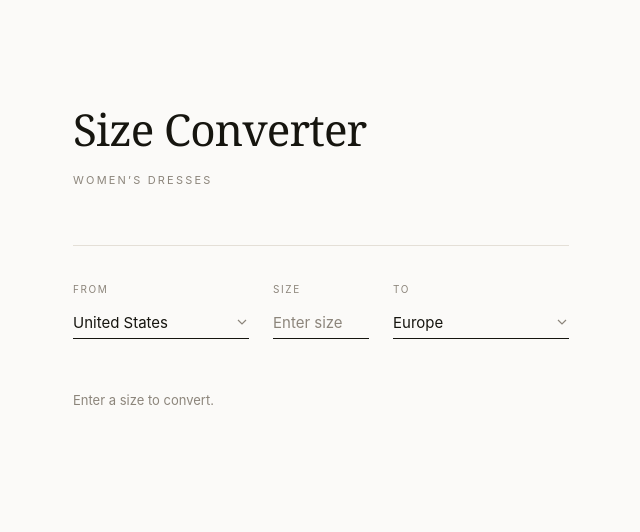
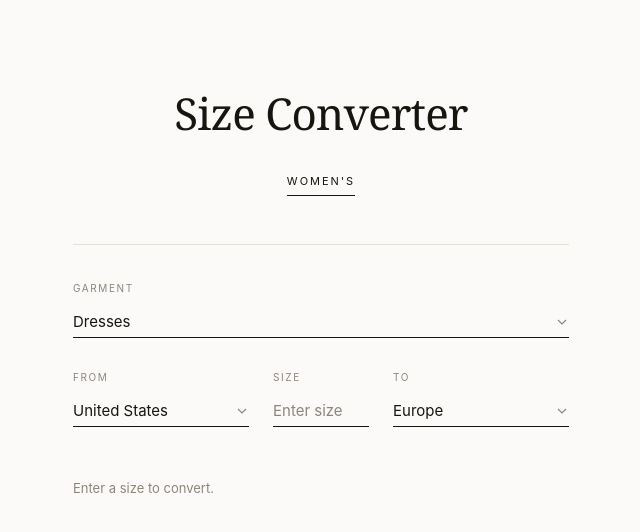
Before and after one commit to miketocoding/size-converter, a React (Vite) app: page / in a window 1280 px wide. Shown: the top 532 px of the page, without its empty margins (319-959 px from the left). Built offline with nearby package versions, Linux system fonts and the light colour scheme.

Commit message:
Add cut tabs and garment dropdown. Clear size on context change

```diff
--- a/src/App.css
+++ b/src/App.css
@@ -1,10 +1,14 @@
 main {
   max-width: 34rem;
   margin: 0 auto;
-  padding: 6rem 1.5rem 5rem;
+  padding: 5rem 1.5rem 5rem;
 }
 
 /* ---- masthead ---- */
+
+.masthead {
+  text-align: center;
+}
 
 h1 {
   margin: 0;
@@ -14,23 +18,55 @@ h1 {
   letter-spacing: -0.02em;
 }
 
-.subtitle {
-  margin: 0.625rem 0 0;
+/* ---- cut tabs ---- */
+
+.tabs {
+  display: flex;
+  justify-content: center;
+  gap: 2.75rem;
+  margin-top: 1.75rem;
+}
+
+.tab {
+  padding: 0 0 0.4375rem;
+  border: 0;
+  border-bottom: 1px solid transparent;
+  background: none;
+  color: var(--muted);
+  font-family: var(--sans);
   font-size: 0.6875rem;
-  letter-spacing: 0.2em;
+  letter-spacing: 0.18em;
   text-transform: uppercase;
-  color: var(--muted);
+  cursor: pointer;
+}
+
+.tab:hover {
+  color: var(--ink);
+}
+
+.tab-active {
+  color: var(--ink);
+  border-bottom-color: var(--ink);
+}
+
+.tab:focus-visible {
+  outline: 1px solid var(--clay);
+  outline-offset: 5px;
 }
 
 /* ---- controls ---- */
+
+.garment-field {
+  margin-top: 3rem;
+  padding-top: 2.25rem;
+  border-top: 1px solid var(--hairline);
+}
 
 .controls {
   display: grid;
   grid-template-columns: 1fr 6rem 1fr;
   gap: 1.5rem;
-  margin-top: 3.5rem;
-  padding-top: 2.25rem;
-  border-top: 1px solid var(--hairline);
+  margin-top: 2rem;
 }
 
 label {
--- a/src/App.jsx
+++ b/src/App.jsx
@@ -1,17 +1,43 @@
 import { useState } from 'react'
 import markets from './data/markets.json'
-import { convert } from './lib/convert.js'
+import { charts, convert } from './lib/convert.js'
 import './App.css'
 
+// How each cut is written on screen. The cuts themselves come from the chart
+// list below, so a tab only appears once there is a chart to put behind it.
+const CUT_LABELS = { women: "Women's", men: "Men's" }
+
+const availableCuts = [...new Set(charts.map(chart => chart.cut))]
+
 function App() {
+  const [cut, setCut] = useState('women')
+  const [garment, setGarment] = useState('dress')
   const [from, setFrom] = useState('US')
   const [to, setTo] = useState('EU')
   const [size, setSize] = useState('')
 
-  // Only one chart exists so far, so these are fixed.
-  // They become dropdowns once there are more charts.
-  const garment = 'dress'
-  const cut = 'women'
+  // The garments available in the cut currently selected.
+  const garmentsInCut = charts.filter(chart => chart.cut === cut)
+
+  // Changing the cut keeps the garment where that garment also exists in the
+  // new cut (women's shoes -> men's shoes), and falls back otherwise
+  // (women's dresses -> men's, where no dress chart exists).
+  function selectCut(nextCut) {
+    const available = charts.filter(chart => chart.cut === nextCut)
+    setCut(nextCut)
+    if (!available.some(chart => chart.garment === garment)) {
+      setGarment(available[0].garment)
+    }
+    setSize('')
+  }
+
+  // Cut and garment define *what* is being sized, so a previously typed size
+  // stops meaning anything when either changes. Markets are left alone.
+  function selectGarment(nextGarment) {
+    setGarment(nextGarment)
+    setSize('')
+  }
+
   const trimmedSize = size.trim()
   let resultContent
 
@@ -54,8 +80,34 @@ function App() {
 
   return (
     <main>
+      <header className="masthead">
         <h1>Size Converter</h1>
-      <p className="subtitle">Women&rsquo;s dresses</p>
+
+        <div className="tabs">
+          {availableCuts.map(cutCode => (
+            <button
+              key={cutCode}
+              type="button"
+              className={cutCode === cut ? 'tab tab-active' : 'tab'}
+              aria-pressed={cutCode === cut}
+              onClick={() => selectCut(cutCode)}
+            >
+              {CUT_LABELS[cutCode]}
+            </button>
+          ))}
+        </div>
+      </header>
+
+      <label className="garment-field">
+        Garment
+        <select value={garment} onChange={e => selectGarment(e.target.value)}>
+          {garmentsInCut.map(chart => (
+            <option key={chart.garment} value={chart.garment}>
+              {chart.label}
+            </option>
+          ))}
+        </select>
+      </label>
 
       <div className="controls">
         <label>
--- a/src/data/charts/dress-women.json
+++ b/src/data/charts/dress-women.json
@@ -1,6 +1,7 @@
 {
   "garment": "dress",
   "cut": "women",
+  "label": "Dresses",
   "anchor": null,
   "rows": [
     { "id": "dress-w-000", "US": "00", "UK": "2",  "EU": "30", "JP": "3", "CE": null },
--- a/src/lib/convert.js
+++ b/src/lib/convert.js
@@ -1,6 +1,8 @@
 import dressWomen from '../data/charts/dress-women.json'
 
-const charts = [dressWomen]
+// The charts the app knows about. Exported so the UI can build its
+// garment options from the same list the lookup uses.
+export const charts = [dressWomen]
 
 export function findChart(garment, cut) {
   return charts.find(chart => chart.garment === garment && chart.cut === cut)
```
Lines whose indentation alone changed are shown as unchanged.
